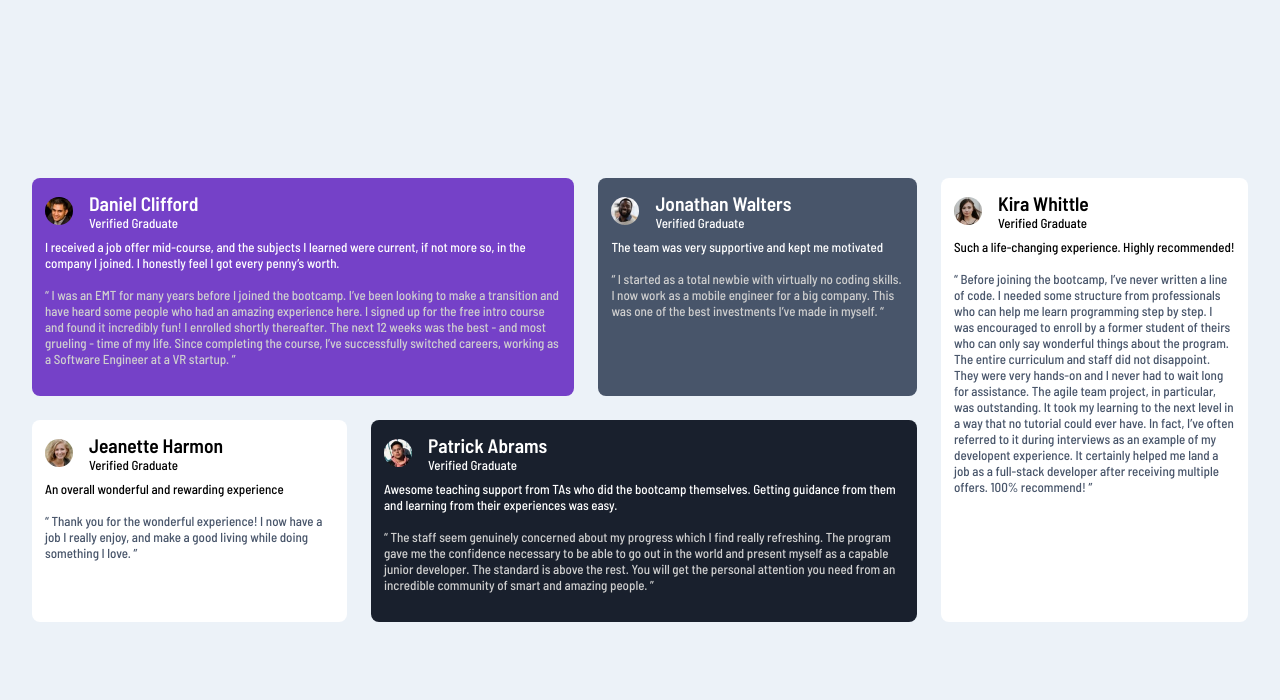
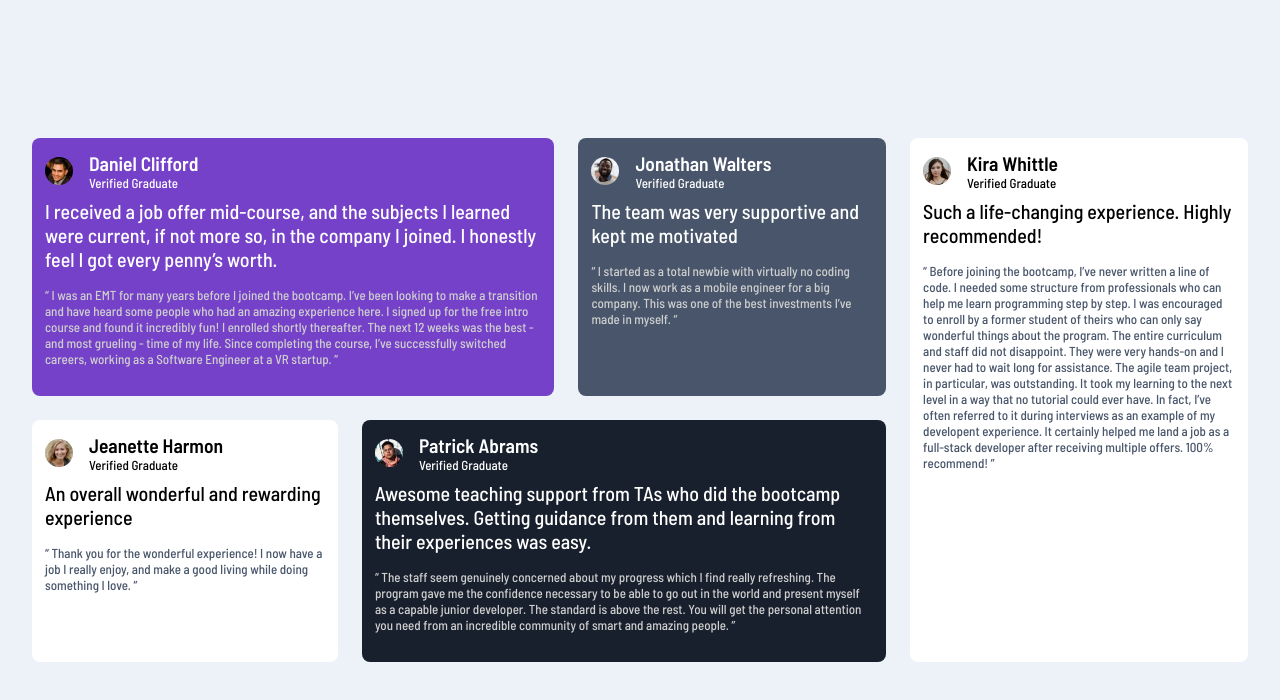
Before and after one commit to gsparmar/testimonials-grid-section-main, a plain HTML site: page index.html in a window 1280 px wide. Drawn offline with Linux system fonts and the light colour scheme.

Commit message:
added font size

```diff
--- a/index.html
+++ b/index.html
@@ -36,7 +36,7 @@
           </div>
         </div>
         <!-- testmonial -->
-        <p>
+        <p class="large-text">
           I received a job offer mid-course, and the subjects I learned were
           current, if not more so, in the company I joined. I honestly feel I
           got every penny’s worth.
@@ -63,7 +63,9 @@
           </div>
         </div>
         <!-- testmonial -->
-        <p>The team was very supportive and kept me motivated</p>
+        <p class="large-text">
+          The team was very supportive and kept me motivated
+        </p>
         <p class="quote">
           “ I started as a total newbie with virtually no coding skills. I now
           work as a mobile engineer for a big company. This was one of the best
@@ -82,7 +84,7 @@
           </div>
         </div>
         <!-- testmonial -->
-        <p>An overall wonderful and rewarding experience</p>
+        <p class="large-text">An overall wonderful and rewarding experience</p>
         <p class="quote dark">
           “ Thank you for the wonderful experience! I now have a job I really
           enjoy, and make a good living while doing something I love. ”
@@ -100,7 +102,7 @@
           </div>
         </div>
         <!-- testmonial -->
-        <p>
+        <p class="large-text">
           Awesome teaching support from TAs who did the bootcamp themselves.
           Getting guidance from them and learning from their experiences was
           easy.
@@ -126,7 +128,9 @@
           </div>
         </div>
         <!-- testmonial -->
-        <p>Such a life-changing experience. Highly recommended!</p>
+        <p class="large-text">
+          Such a life-changing experience. Highly recommended!
+        </p>
         <p class="quote dark">
           “ Before joining the bootcamp, I’ve never written a line of code. I
           needed some structure from professionals who can help me learn
--- a/style.css
+++ b/style.css
@@ -53,6 +53,9 @@ body {
   border-radius: 8px;
   padding: 1em;
 }
+.large-text{
+    font-size: 20px;
+}
 .quote {
   color: #cfcfcf;
   margin-top: 1rem;
```
